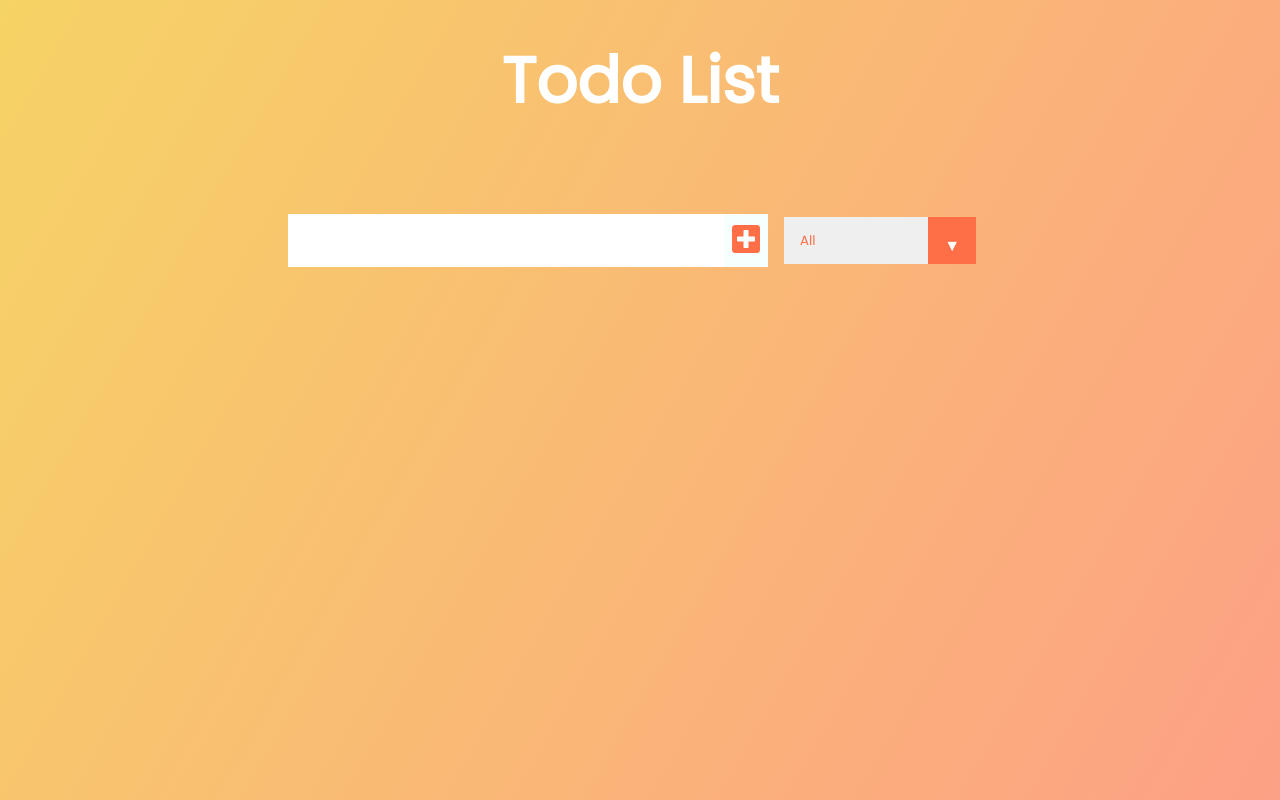
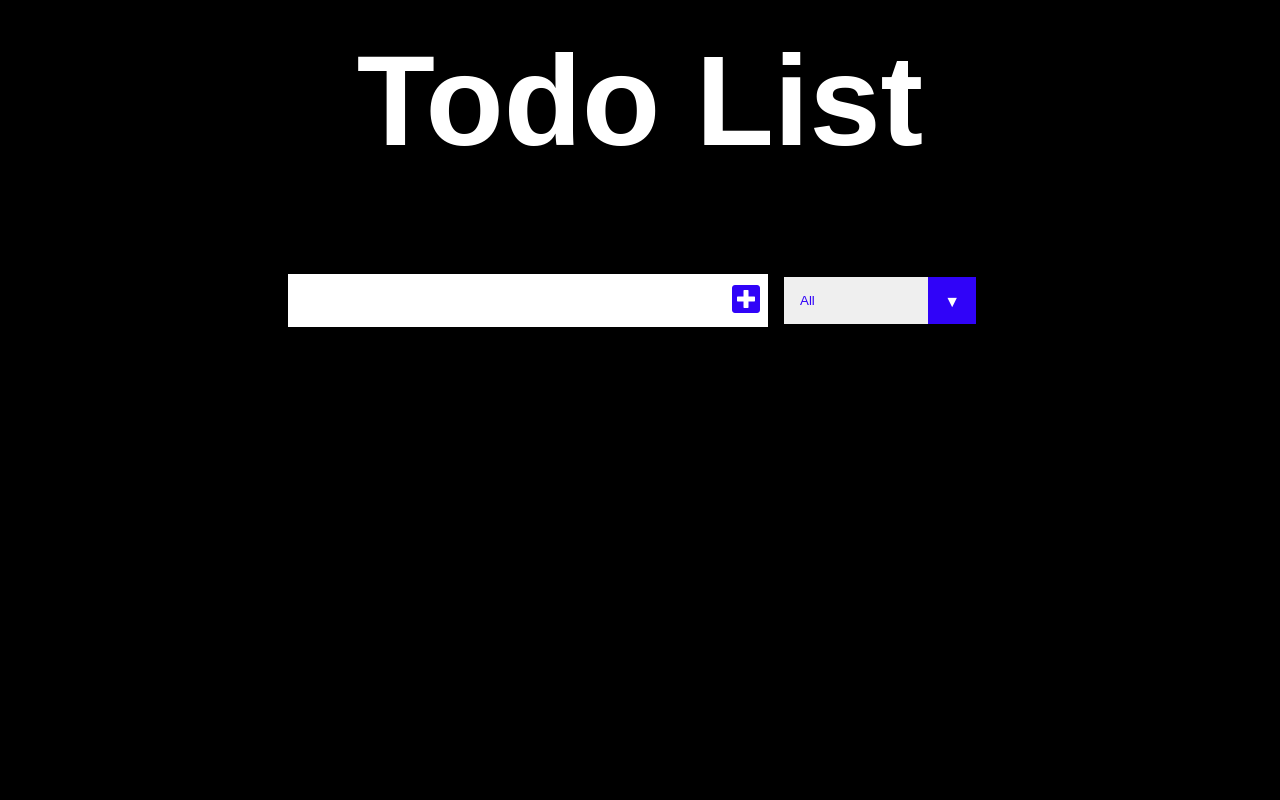
Before and after one commit to matthewromano5087/todo, a React (Create React App) app: page / in a window 1280 px wide. Built offline with nearby package versions, Linux system fonts and the light colour scheme.

Commit message:
Added custom CSS

```diff
--- a/src/App.css
+++ b/src/App.css
@@ -4,37 +4,38 @@
   box-sizing: border-box;
 }
 body {
-  background-image: linear-gradient(120deg, #f6d365 0%, #fda085 100%);
+  /* background-image: linear-gradient(120deg, #f6d365 0%, #fda085 100%); */
+  background-color: black;
   color: white;
-  font-family: "Poppins", sans-serif;
-  min-height: 100vh;
+  font-family: sans-serif;
+  /* min-height: 520vh; */
 }
 header {
-  font-size: 2rem;
+  font-size: 4rem;
 }
 
 header,
 form {
-  min-height: 20vh;
+  min-height: 25vh;
   display: flex;
   justify-content: center;
   align-items: center;
 }
 form input,
 form button {
-  padding: 0.5rem;
+  padding: .5rem;
   font-size: 2rem;
   border: none;
   background: white;
 }
 form button {
-  color: #ff6f47;
-  background: #f7fffe;
+  color:rgb(48, 3, 248);
+  background: white;
   cursor: pointer;
-  transition: all 0.3s ease;
+  transition: all 0.3s ease-in-out;
 }
 form button:hover {
-  background: #ff6f47;
+  background: #caad06;
   color: white;
 }
 .todo-container {
@@ -44,19 +45,19 @@ form button:hover {
 }
 
 .todo-list {
-  min-width: 30%;
+  min-width: 40%;
   list-style: none;
 }
 
 .todo {
   margin: 0.5rem;
   background: white;
-  font-size: 1.5rem;
+  font-size: 25px;
   color: black;
   display: flex;
   justify-content: space-between;
   align-items: center;
-  transition: all 1s ease;
+  transition: all 0.5s ease;
 }
 .filter-todo {
   padding: 1rem;
@@ -67,7 +68,7 @@ form button:hover {
 
 .trash-btn,
 .complete-btn {
-  background: #ff6f47;
+  background:rgb(48, 3, 248);
   color: white;
   border: none;
   padding: 1rem;
@@ -75,7 +76,7 @@ form button:hover {
   font-size: 1rem;
 }
 .complete-btn {
-  background: rgb(11, 212, 162);
+  background: rgb(2, 241, 42);
 }
 .todo-item {
   padding: 0rem 0.5rem;
@@ -96,7 +97,6 @@ form button:hover {
   opacity: 0.5;
 }
 
-/*CUSTOM SELECTOR */
 select {
   -webkit-appearance: none;
   -moz-appearance: none;
@@ -108,32 +108,24 @@ select {
   background-image: none;
 }
 
-/* Custom Select */
 .select {
   margin: 1rem;
   position: relative;
   overflow: hidden;
 }
 select {
-  color: #ff6f47;
-  font-family: "Poppins", sans-serif;
+  color: rgb(48, 3, 248);
+  font-family: sans-serif;
   cursor: pointer;
   width: 12rem;
 }
-/* Arrow */
 .select::after {
   content: "\25BC";
   position: absolute;
   top: 0;
   right: 0;
   padding: 1rem;
-  background: #ff6f47;
+  background:rgb(48, 3, 248);
   cursor: pointer;
   pointer-events: none;
 }
-/* Transition */
-/*
-.select:hover::after {
-  transform: scale(1.5);
-}
-*/
```
